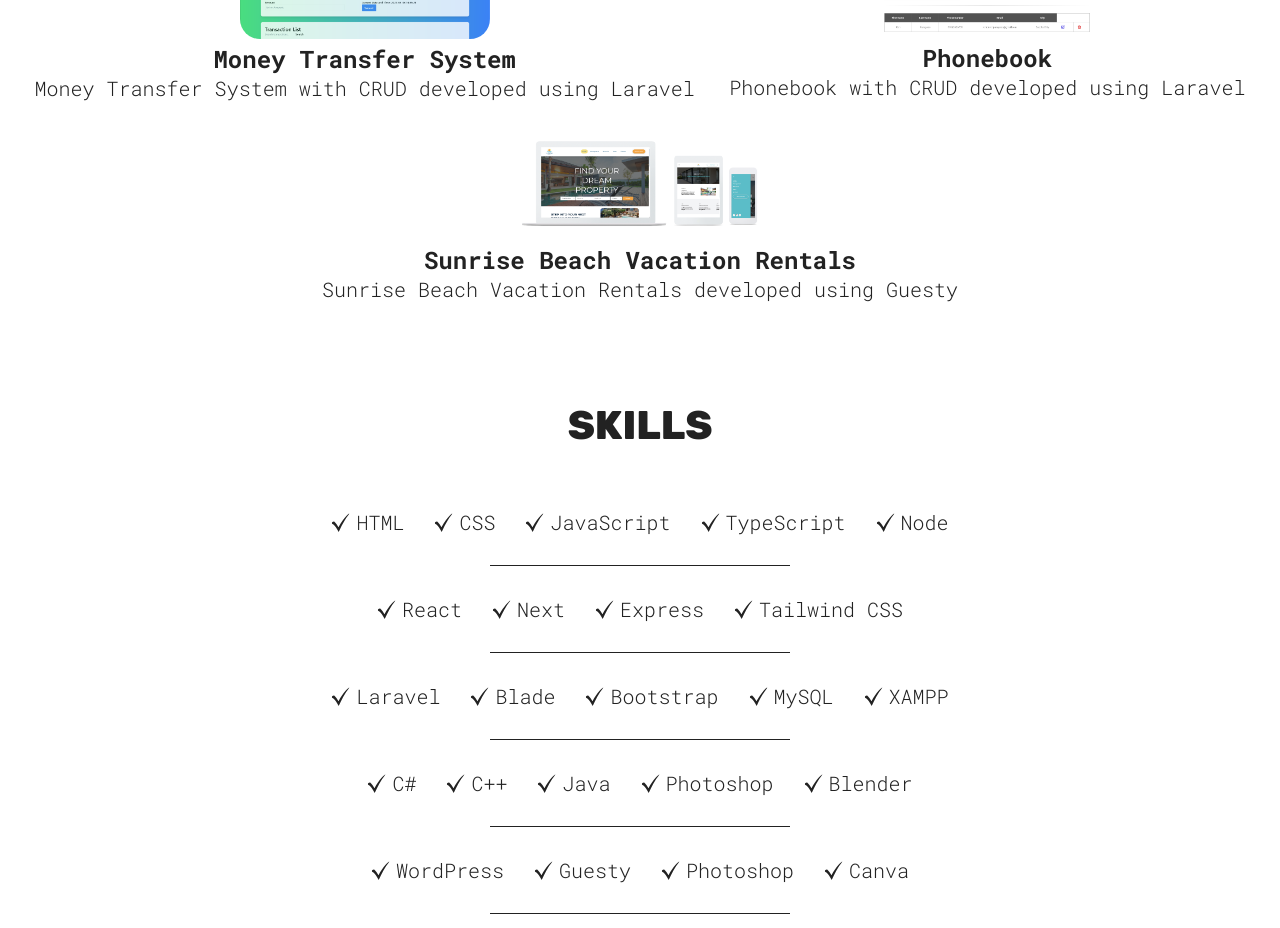
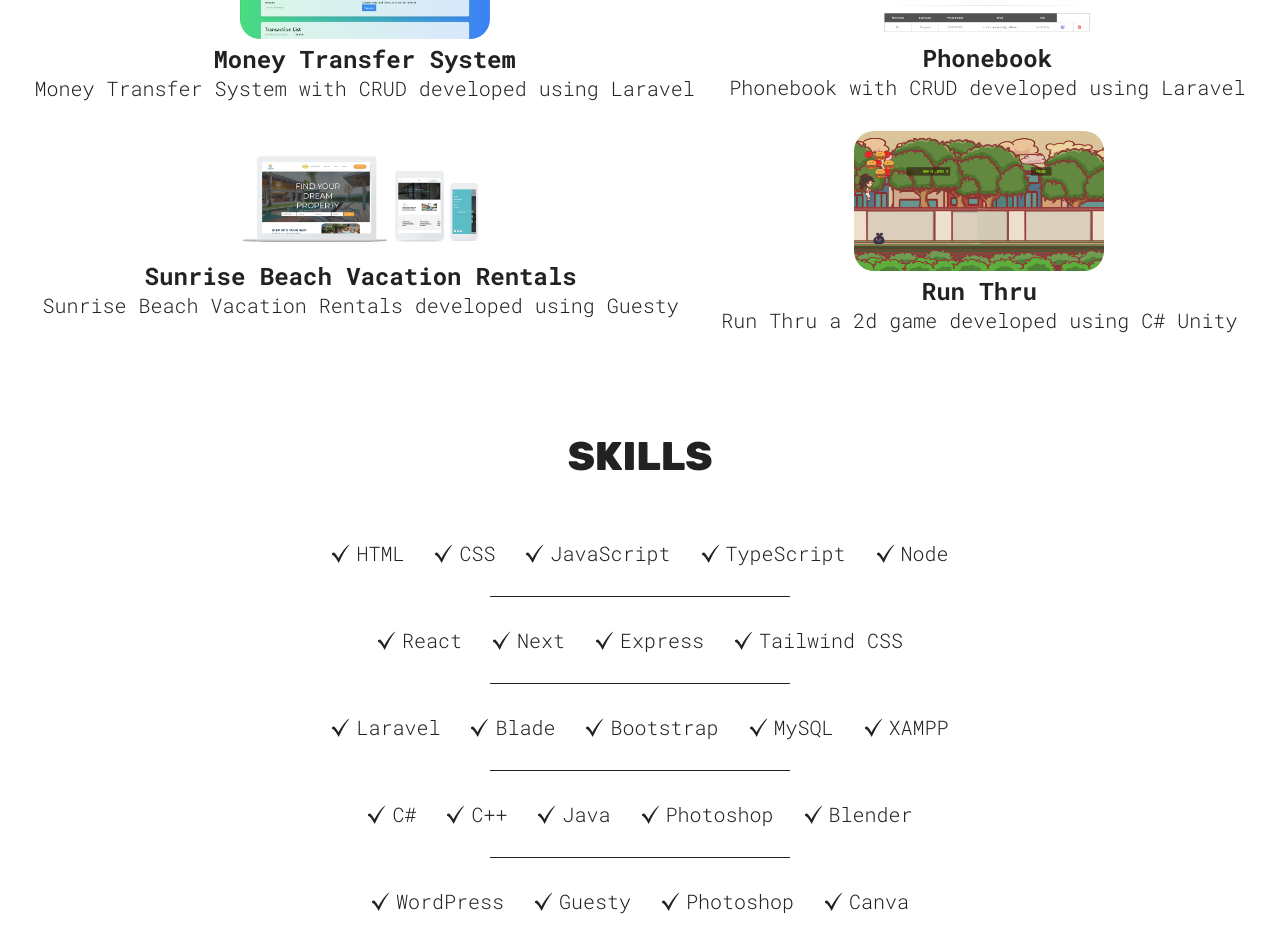
Before and after one commit to rdeniele/ron_react_portfolio, a React (Vite) app: page / in a window 1280 px wide. Shown: the part 2020-2948 px from the top of the page. Built offline with nearby package versions, Linux system fonts and the light colour scheme.

Commit message:
2nd commit

```diff
--- a/src/sections/Projects/Projects.jsx
+++ b/src/sections/Projects/Projects.jsx
@@ -10,6 +10,7 @@ import LBMSImage from '../../assets/LBMS.png';
 import MTSImage from '../../assets/MTS.png';
 import PBImage from '../../assets/PB.png';
 import SunriseImage from '../../assets/Sunrise.png';
+import RunThruImage from '../../assets/runthru.png';
 import ProjectCard from '../../common/ProjectCard';
 
 
@@ -83,9 +84,15 @@ function Projects() {
 
             <ProjectCard
             src={SunriseImage}
-            link="'http://guesty.eu-responsivesiteeditor.com/preview/a29e8b4550dc406babc662d161e025aa"
+            link="http://guesty.eu-responsivesiteeditor.com/preview/a29e8b4550dc406babc662d161e025aa"
             h3="Sunrise Beach Vacation Rentals"
             p="Sunrise Beach Vacation Rentals developed using Guesty"
+            />
+            <ProjectCard
+            src={RunThruImage}
+            link="https://github.com/rdeniele/run_thru"
+            h3="Run Thru"
+            p="Run Thru a 2d game developed using C# Unity"
             />
         </div>
     </section>
```
Also changed, not shown: src/assets/runthru.png (added).
